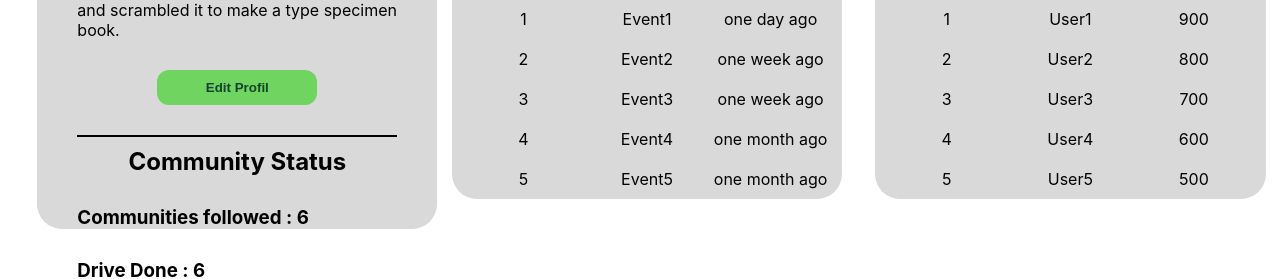
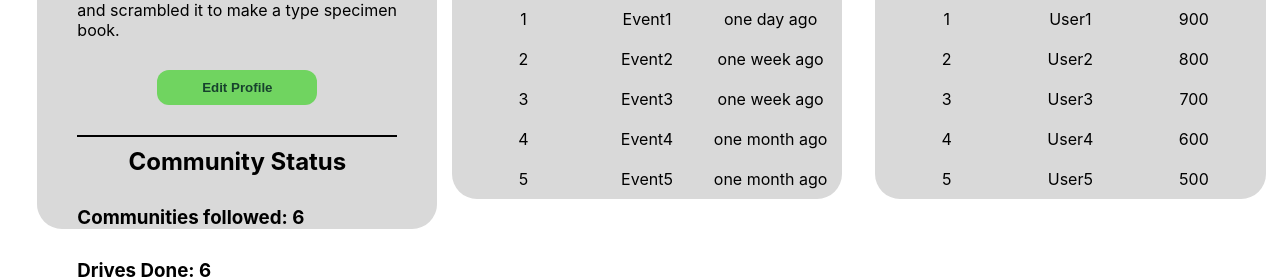
Before and after one commit to Unearthly-2004/ploggify-frontend, a React (Create React App) app: page /dashboard in a window 1280 px wide. Shown: the part 553-832 px from the top of the page. Built offline with nearby package versions, Linux system fonts and the light colour scheme; the HTML template or start-up script is replaced by a standard one; a web font is replaced by a local one.

Commit message:
Dashboard profile edit button addded

```diff
--- a/src/Components/LeaderBoard/LeaderBoard.jsx
+++ b/src/Components/LeaderBoard/LeaderBoard.jsx
@@ -1,29 +1,72 @@
-import React from "react";
+import React, { useState } from "react";
 import img from "../Images/user 1.png";
 import "./LeaderBoard.css";
+
 function LeaderBoard() {
-  const data = {
+  const [data, setData] = useState({
     Name: "username",
     bio: "Lorem Ipsum is simply dummy text of the printing and typesetting industry. Lorem Ipsum has been the industry's standard dummy text ever since the 1500s, when an unknown printer took a galley of type and scrambled it to make a type specimen book.",
     imgurl: img,
     followedCommunity: [1, 2, 3, 4, 5, 6],
     eventsAttended: [1, 2, 3, 4, 5, 6],
     pointsEarned: 45,
+  });
+
+  const [isEditing, setIsEditing] = useState(false);
+  const [editName, setEditName] = useState(data.Name);
+  const [editBio, setEditBio] = useState(data.bio);
+
+  const handleEditProfile = () => {
+    setIsEditing(true); // Show the form when "Edit Profile" is clicked
   };
+
+  const handleSaveProfile = () => {
+    setData((prevData) => ({
+      ...prevData,
+      Name: editName,
+      bio: editBio,
+    }));
+    setIsEditing(false); // Hide the form after saving
+  };
+
   return (
     <div id="LeaderBoard">
       <div id="lhs">
         <img src={data.imgurl} alt="" />
-        <h2>UserName : {data.Name}</h2>
-        <h2>Bio : </h2>
-        <p>{data.bio}</p>
-        <button>Edit Profil</button>
+        {isEditing ? (
+          <div>
+            <label>
+              <h2>UserName:</h2>
+              <input
+                type="text"
+                value={editName}
+                onChange={(e) => setEditName(e.target.value)}
+              />
+            </label>
+            <label>
+              <h2>Bio:</h2>
+              <textarea
+                value={editBio}
+                onChange={(e) => setEditBio(e.target.value)}
+              />
+            </label>
+            <button onClick={handleSaveProfile}>Save Profile</button>
+          </div>
+        ) : (
+          <>
+            <h2>UserName : {data.Name}</h2>
+            <h2>Bio :</h2>
+            <p>{data.bio}</p>
+            <button onClick={handleEditProfile}>Edit Profile</button>
+          </>
+        )}
         <h2 id="communityStatus">Community Status</h2>
-        <h3>Communities followed : {data.followedCommunity.length}</h3>
-        <h3>Drive Done : {data.eventsAttended.length}</h3>
+        <h3>Communities followed: {data.followedCommunity.length}</h3>
+        <h3>Drives Done: {data.eventsAttended.length}</h3>
       </div>
+
       <div id="rhs">
-        <div id="upperhalf">Badges Collected : 6</div>
+        <div id="upperhalf">Badges Collected: 6</div>
         <div id="lowerhalf">
           <div className="myrecentevent">
             <div className="one-event-list">
@@ -57,6 +100,7 @@ function LeaderBoard() {
               <div>one month ago</div>
             </div>
           </div>
+
           <div className="myrecentevent">
             <div className="one-event-list">
               <div>Sr.no</div>
```
